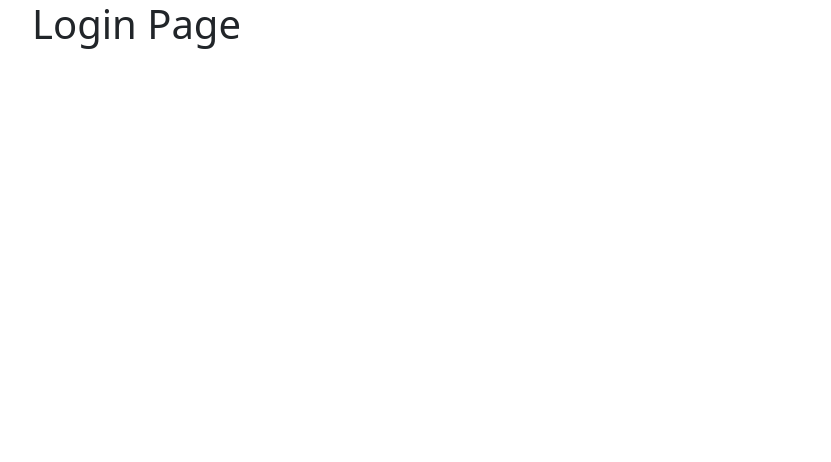
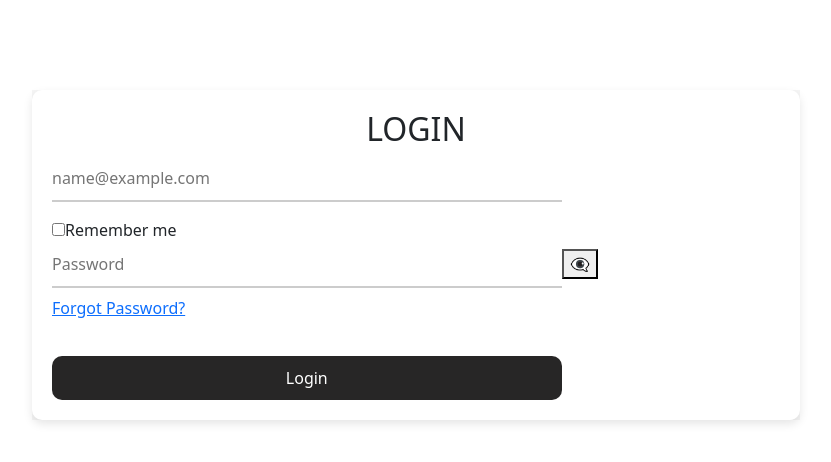
Before and after one commit to Njirugity/chamayetu, a React (Vite) app in the folder chamayetu/: page /login in a window 1280 px wide. Shown: the top 462 px of the page, without its empty margins (224-1055 px from the left). Built offline with nearby package versions, Linux system fonts and the light colour scheme.

Commit message:
Create login page

```diff
--- a/chamayetu/src/components/AppRoutes.tsx
+++ b/chamayetu/src/components/AppRoutes.tsx
@@ -52,7 +52,7 @@ const MainLayout = () => {
 // Layout without Sidebar (for Login page)
 const AuthLayout = () => {
   return (
-    <div className="pages">
+    <div className="auth-pages">
       <Outlet /> {/* This is where child routes will be rendered */}
     </div>
   );
--- a/chamayetu/src/pages/Login/Login.css
+++ b/chamayetu/src/pages/Login/Login.css
@@ -0,0 +1,60 @@
+.login {
+  display: flex;
+  justify-content: center;
+  align-items: center;
+  height: 80%;
+  background-color: #f5f5f5;
+  width: 60%;
+  margin: auto;
+  margin-top: 7%;
+}
+
+.login-container {
+  width: 100%;
+  /* max-width: 400px; */
+  padding: 20px;
+  border-radius: 10px;
+  background-color: white;
+  box-shadow: 0px 4px 10px rgba(0, 0, 0, 0.1);
+  display: inline-block;
+  justify-content: center;
+  align-items: center;
+}
+
+.login-form {
+  display: block;
+  flex-direction: column;
+  justify-content: center;
+  align-items: center;
+}
+
+.input-field {
+  width: 70%;
+  padding: 10px 0;
+  border: none;
+  border-bottom: 2px solid #ccc;
+  outline: none;
+  font-size: 16px;
+  transition: border-color 0.3s;
+  background: transparent;
+  margin: auto;
+}
+
+.input-field:focus {
+  border-bottom: 2px solid #d32f2f;
+}
+
+.login-btn {
+  background-color: #272626;
+  color: white;
+  padding: 10px;
+  border: none;
+  border-radius: 10px;
+  width: 70%;
+  cursor: pointer;
+  margin-top: 5%;
+}
+
+.login-btn:hover {
+  background-color: #0f0e0e;
+}
--- a/chamayetu/src/pages/Login/Login.tsx
+++ b/chamayetu/src/pages/Login/Login.tsx
@@ -1,11 +1,92 @@
-
+import { useState } from "react";
+import './Login.css';
+import { useNavigate } from "react-router-dom";
 
 const Login = () => {
-    return(
-        <>
-            <h1>Login Page</h1>
-        </>
-    )
-}
+  const [email, setEmail] = useState("");
+  const [password, setPassword] = useState("");
+  const [remember, setRemember] = useState(false);
+  const [showPassword, setShowPassword] = useState(false);
+  const navigate = useNavigate();
+
+  const handleSubmit = (e: React.FormEvent) => {
+    e.preventDefault();
+    console.log({ email, password, remember });
+    // TODO: Handle authentication logic here
+    navigate("/home");
+  };
+
+  return (
+    <div className="login">
+      <div className="login-container">
+        <h2 className="text-center text-2xl font-bold mb-6">LOGIN</h2>
+        <form onSubmit={handleSubmit} className="login-form">
+          {/* Email Field */}
+          {/* <label className="block mb-2 text-sm font-semibold text-gray-700">
+            Email Address
+          </label> */}
+          <input
+            type="email"
+            className="input-field"
+            value={email}
+            placeholder="name@example.com"
+            onChange={(e) => setEmail(e.target.value)}
+            required
+          />
+
+          {/* Remember Me */}
+          <div className="flex items-center justify-between mt-3">
+            <label className="flex items-center text-sm text-gray-600">
+              <input
+                type="checkbox"
+                className="mr-2"
+                checked={remember}
+                onChange={() => setRemember(!remember)}
+              />
+               Remember me
+            </label>
+          </div>
+
+          {/* Password Field */}
+          {/* <label className="block mt-4 mb-2 text-sm font-semibold text-gray-700">
+            Password
+          </label> */}
+          <div className="relative">
+            <input
+              type={showPassword ? "text" : "password"}
+              className="input-field"
+              placeholder="Password"
+              value={password}
+              onChange={(e) => setPassword(e.target.value)}
+              required
+            />
+            <button
+              type="button"
+              className="absolute inset-y-0 right-3 flex items-center text-gray-500"
+              onClick={() => setShowPassword(!showPassword)}
+            >
+              {showPassword ? "👁" : "👁‍🗨"}
+            </button>
+          </div>
+
+          {/* Forgot Password */}
+          <div className="text-right mt-2">
+            <a href="#" className="text-sm text-blue-600 hover:underline">
+              Forgot Password?
+            </a>
+          </div>
+
+          {/* Submit Button */}
+          <button
+            type="submit"
+            className="login-btn"
+          >
+            Login
+          </button>
+        </form>
+      </div>
+    </div>
+  );
+};
 
 export default Login;
```
